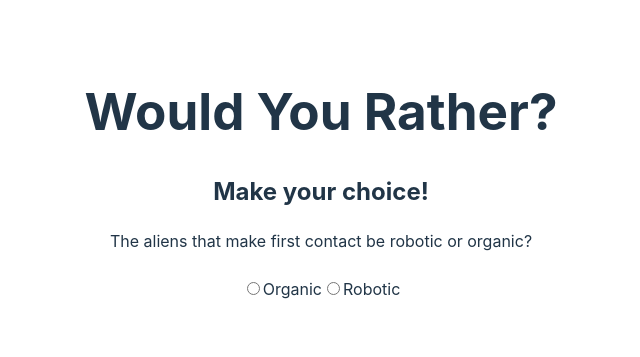
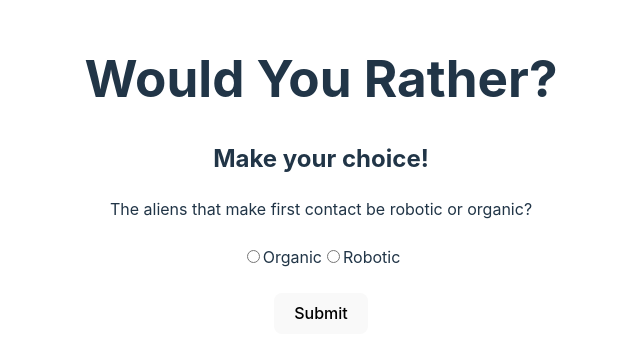
Before and after one commit to Lornwri/would-you-rather, a Vue app: page / in a window 1280 px wide. Shown: the part 225-582 px from the top of the page, without its empty margins (319-959 px from the left). Built offline with nearby package versions, Linux system fonts and the light colour scheme.

Commit message:
Initial post
Signed-off-by: Lornwri <34406133+Lornwri@users.noreply.github.com>

```diff
--- a/src/components/WouldYouRather.vue
+++ b/src/components/WouldYouRather.vue
@@ -29,6 +29,11 @@ const choice = ref('')
   <input v-model="choice" v-bind:value="answer2" type="radio" id="answer-2">
   <label for="answer-2">{{answer2}}</label>
 
+  <br>
+  <br>
+
+  <button v-on:click="$emit('answer', choice)">Submit</button>
+
 
 </template>
 
```
